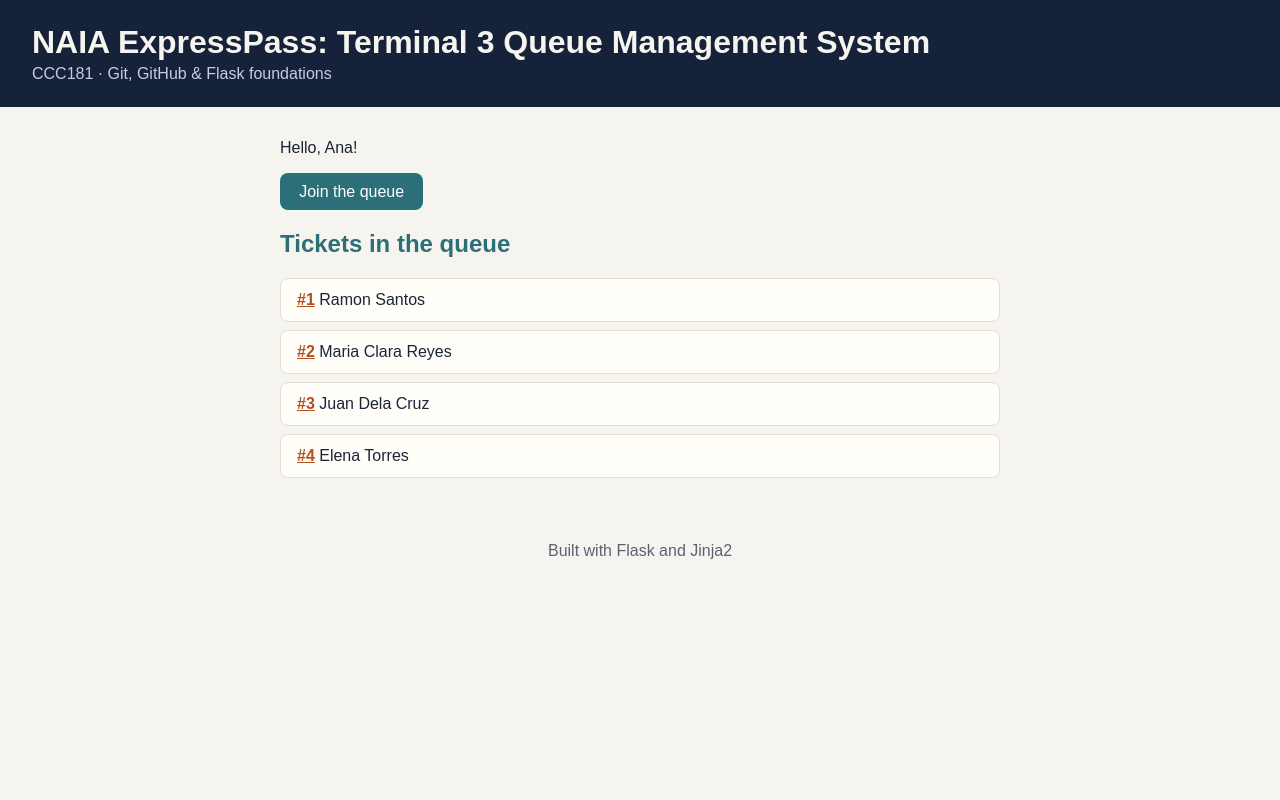
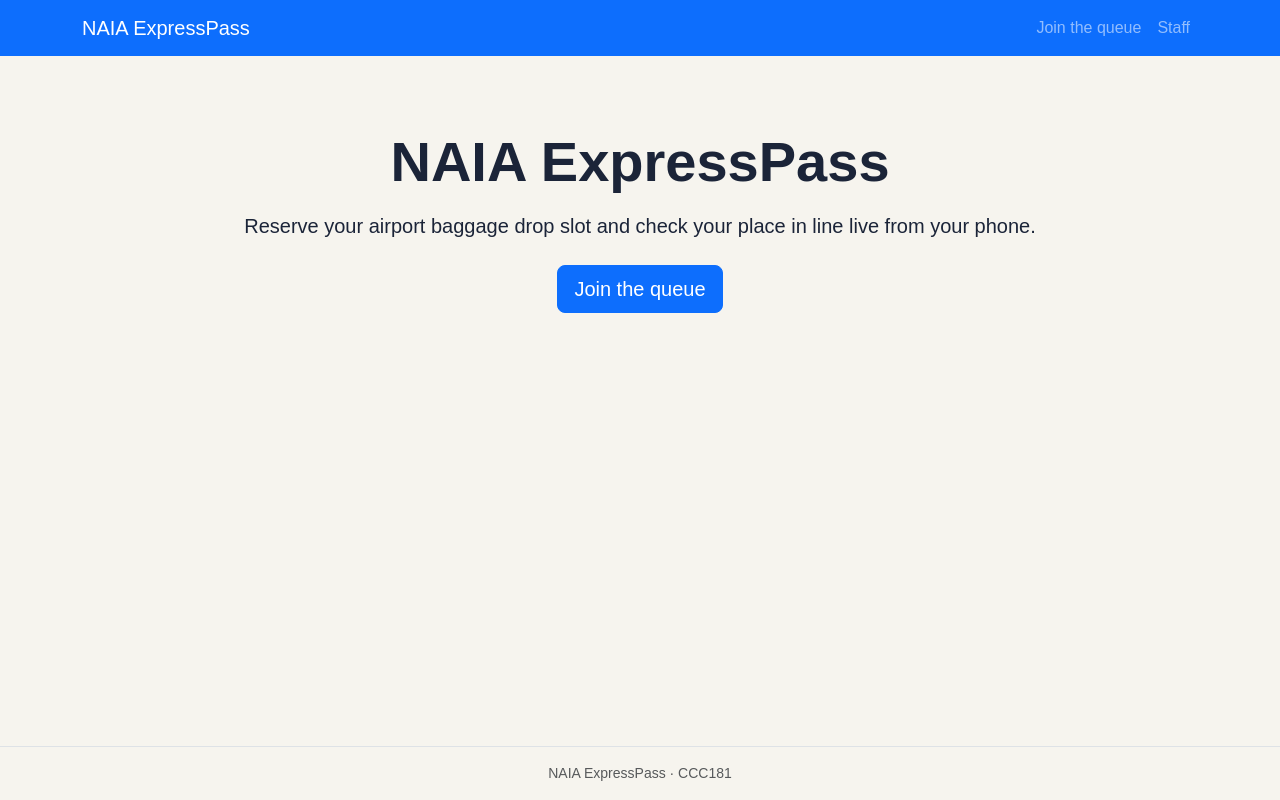
Before and after one commit to Michael-Andre-Novela/ccc181, a Flask app: page / in a window 1280 px wide. Run offline with Flask 3, Linux system fonts and the light colour scheme.

Commit message:
Add Bootstrap layout and navigation (#1)

```diff
--- a/join-queue/my-app/app.py
+++ b/join-queue/my-app/app.py
@@ -4,10 +4,10 @@ Run it with:
     flask --app app run --debug
 then open http://127.0.0.1:5000
 """
-from flask import Flask, abort, redirect, render_template, request, url_for
+from flask import Flask, abort, flash, redirect, render_template, request, url_for
 
 app = Flask(__name__)
-
+app.secret_key = "dev-only-change-me"  # Week 11 moves this into an environment variable
 # Sample data for the demo. It lives in memory, so it resets every time the
 # server restarts. A real app would save tickets in a database later.
 SERVICES = [
@@ -66,40 +66,79 @@ TICKETS = [
 
 @app.route("/")
 def index():
-    # render_template looks inside the templates/ folder and passes
-    # keyword arguments to the template as variables.
-    return render_template("index.html", name="Ana", tickets=TICKETS)
+    return render_template("index.html")
+
+
+@app.get("/join")
+def join_form():
+    return render_template("join.html", services=SERVICES, form={}, errors={})
+
+
+@app.post("/join")
+def join():
+    form = request.form
+    name = form.get("name", "").strip()
+    email = form.get("email", "").strip().lower()
+    flight_number = form.get("flight_number", "").strip().upper()
+    pnr = form.get("pnr", "").strip().upper()
+    num_bags = form.get("num_bags", type=int)
+    service_id = form.get("service_id", type=int)
+    slot_time = form.get("slot_time", "14:15 - 14:30").strip()
+
+    errors = {}
+    if not name:
+        errors["name"] = "Enter your full name."
+    if "@" not in email or "." not in email:
+        errors["email"] = "Enter a valid email address."
+    if not flight_number:
+        errors["flight_number"] = "Enter your flight number (e.g., 5J-501)."
+    if not pnr or len(pnr) != 6:
+        errors["pnr"] = "PNR reference must be exactly 6 characters."
+    if not num_bags or num_bags < 1 or num_bags > 5:
+        errors["num_bags"] = "Specify between 1 and 5 bags."
+    if service_id not in [s["id"] for s in SERVICES]:
+        errors["service_id"] = "Choose a valid bag drop service lane."
+
+    if errors:
+        flash("Please fix the highlighted errors below.", "danger")
+        return render_template("join.html", services=SERVICES, form=form, errors=errors), 400
+
+    new_number = max((t["number"] for t in TICKETS), default=0) + 1
+    new_ticket = {
+        "number": new_number,
+        "name": name,
+        "email": email,
+        "service_id": service_id,
+        "flight_number": flight_number,
+        "pnr": pnr,
+        "num_bags": num_bags,
+        "slot_time": slot_time,
+        "status": "waiting",
+    }
+    TICKETS.append(new_ticket)
+    flash(f"Success! Ticket A-{new_number:03d} generated.", "success")
+    return redirect(url_for("ticket", ticket_id=new_number))
 
 
 @app.route("/queue/<int:ticket_id>")
 def ticket(ticket_id):
-    # <int:ticket_id> only matches numbers, so /queue/abc returns 404.
-    for position, t in enumerate(TICKETS, start=1):
-        if t["number"] == ticket_id:
-            return render_template("ticket.html", ticket=t, position=position)
-    abort(404)  # no ticket with that number
+    t = next((x for x in TICKETS if x["number"] == ticket_id), None)
+    if t is None:
+        abort(404)
+
+    ahead_count = sum(
+        1 for x in TICKETS
+        if x["service_id"] == t["service_id"]
+        and x["status"] == "waiting"
+        and x["number"] < t["number"]
+    )
+    service = next((s for s in SERVICES if s["id"] == t["service_id"]), {"name": "General Bag Drop"})
+    return render_template("ticket.html", ticket=t, service=service, ahead=ahead_count)
 
 
-@app.route("/join", methods=["GET", "POST"])
-def join():
-    # GET: show the empty form. POST: the form was submitted.
-    if request.method == "POST":
-        name = request.form.get("name", "").strip()
-        if not name:
-            return render_template("join.html", error="Please enter your name.")
-
-        number = TICKETS[-1]["number"] + 1 if TICKETS else 1
-        TICKETS.append({"number": number, "name": name})
-        # Redirect after POST so refreshing the page doesn't join twice.
-        return redirect(url_for("ticket", ticket_id=number))
-
-    return render_template("join.html")
-
-
-@app.route("/hello")
-def hello():
-    # The plain-string version from the Routes slide.
-    return "Hello, CCC181!"
+@app.route("/staff")
+def staff_dashboard():
+    return "Staff dashboard coming soon"
 
 
 if __name__ == "__main__":
--- a/join-queue/my-app/templates/base.html
+++ b/join-queue/my-app/templates/base.html
@@ -3,21 +3,58 @@
 <head>
   <meta charset="utf-8">
   <meta name="viewport" content="width=device-width, initial-scale=1">
-  <title>{% block title %}NAIA ExpressPass: Terminal 3 Queue Management System{% endblock %}</title>
-  {# Link static files with url_for instead of hard-coding paths #}
+  <title>{% block title %}NAIA ExpressPass{% endblock %}</title>
+  <link rel="stylesheet"
+        href="https://cdn.jsdelivr.net/npm/bootstrap@5.3.3/dist/css/bootstrap.min.css">
   <link rel="stylesheet" href="{{ url_for('static', filename='css/style.css') }}">
 </head>
-<body>
-  <header>
-    <h1><a href="{{ url_for('index') }}">NAIA ExpressPass: Terminal 3 Queue Management System</a></h1>
-    <p class="tagline">CCC181 · Git, GitHub &amp; Flask foundations</p>
-  </header>
+<body class="d-flex flex-column min-vh-100">
+  <a class="visually-hidden-focusable" href="#main">Skip to main content</a>
 
-  <main>
+  <nav class="navbar navbar-expand-md bg-primary" data-bs-theme="dark">
+    <div class="container">
+      <a class="navbar-brand" href="{{ url_for('index') }}">NAIA ExpressPass</a>
+      <button class="navbar-toggler" type="button" data-bs-toggle="collapse"
+              data-bs-target="#mainNav" aria-controls="mainNav"
+              aria-expanded="false" aria-label="Toggle navigation">
+        <span class="navbar-toggler-icon"></span>
+      </button>
+      <div class="collapse navbar-collapse" id="mainNav">
+        <ul class="navbar-nav ms-auto">
+          <li class="nav-item">
+            <a class="nav-link {% if request.endpoint == 'join_form' %}active{% endif %}"
+               {% if request.endpoint == 'join_form' %}aria-current="page"{% endif %}
+               href="{{ url_for('join_form') }}">Join the queue</a>
+          </li>
+          <li class="nav-item">
+            <a class="nav-link {% if request.endpoint == 'staff_dashboard' %}active{% endif %}"
+               {% if request.endpoint == 'staff_dashboard' %}aria-current="page"{% endif %}
+               href="{{ url_for('staff_dashboard') }}">Staff</a>
+          </li>
+        </ul>
+      </div>
+    </div>
+  </nav>
+
+  <main id="main" class="container my-4 flex-grow-1">
+    {% with messages = get_flashed_messages(with_categories=true) %}
+      {% for category, message in messages %}
+        <div class="alert alert-{{ category }} alert-dismissible fade show" role="alert">
+          {{ message }}
+          <button type="button" class="btn-close" data-bs-dismiss="alert" aria-label="Close"></button>
+        </div>
+      {% endfor %}
+    {% endwith %}
+
     {% block content %}{% endblock %}
   </main>
 
-  <footer>Built with Flask and Jinja2</footer>
+  <footer class="border-top py-3 text-center text-body-secondary small">
+    NAIA ExpressPass · CCC181
+  </footer>
+
+  <script src="https://cdn.jsdelivr.net/npm/bootstrap@5.3.3/dist/js/bootstrap.bundle.min.js"></script>
   <script src="{{ url_for('static', filename='js/main.js') }}"></script>
+  {% block scripts %}{% endblock %}
 </body>
 </html>
--- a/join-queue/my-app/templates/index.html
+++ b/join-queue/my-app/templates/index.html
@@ -1,16 +1,14 @@
 {% extends "base.html" %}
+{% block title %}Home · NAIA ExpressPass{% endblock %}
 
 {% block content %}
-  <p>Hello, {{ name }}!</p>
-
-  <p><a class="button" href="{{ url_for('join') }}">Join the queue</a></p>
-
-  <h2>Tickets in the queue</h2>
-  <ul class="tickets">
-    {% for t in tickets %}
-      <li><a href="{{ url_for('ticket', ticket_id=t.number) }}">#{{ t.number }}</a> {{ t.name }}</li>
-    {% else %}
-      <li>The queue is empty.</li>
-    {% endfor %}
-  </ul>
+<div class="text-center py-5">
+  <h1 class="display-4 fw-bold">NAIA ExpressPass</h1>
+  <p class="lead my-3">
+    Reserve your airport baggage drop slot and check your place in line live from your phone.
+  </p>
+  <p class="mt-4">
+    <a href="{{ url_for('join_form') }}" class="btn btn-primary btn-lg">Join the queue</a>
+  </p>
+</div>
 {% endblock %}
```
